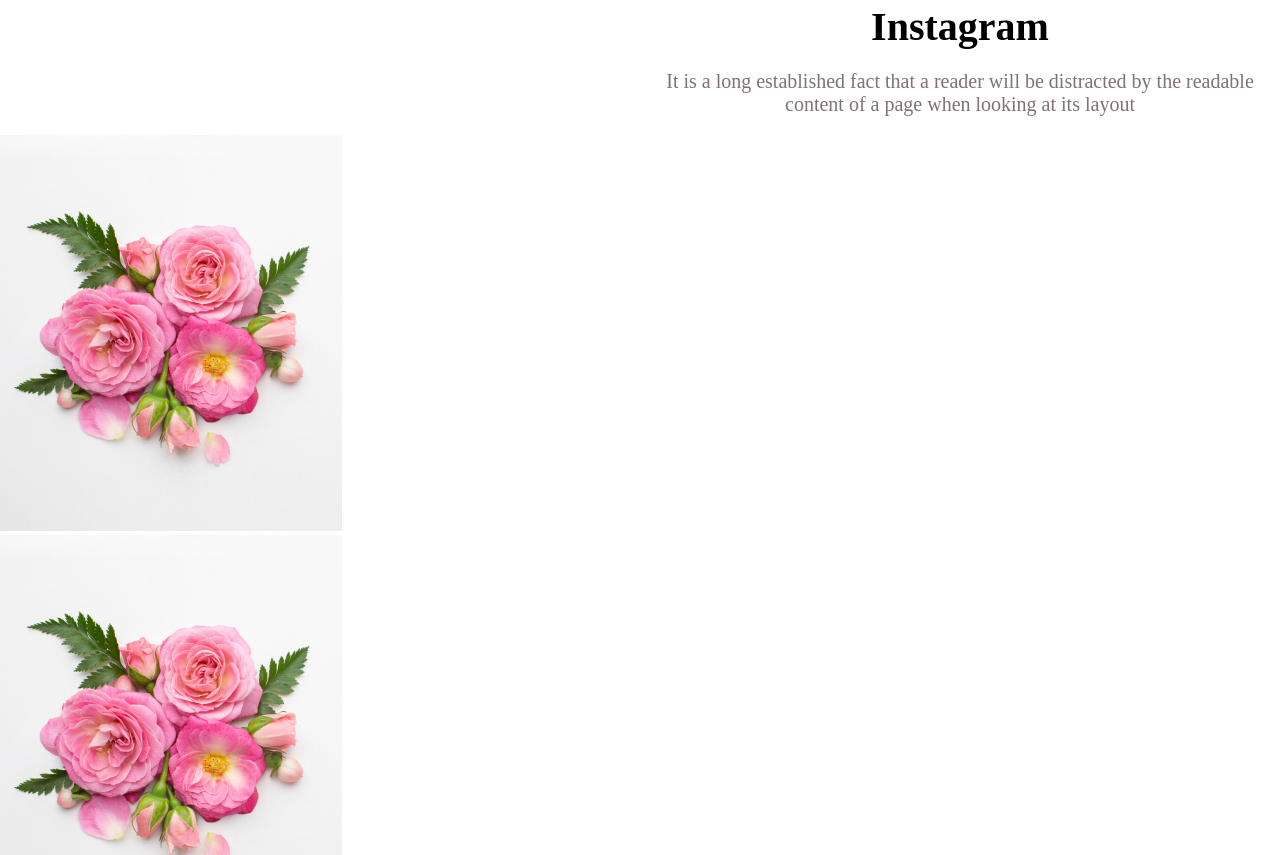
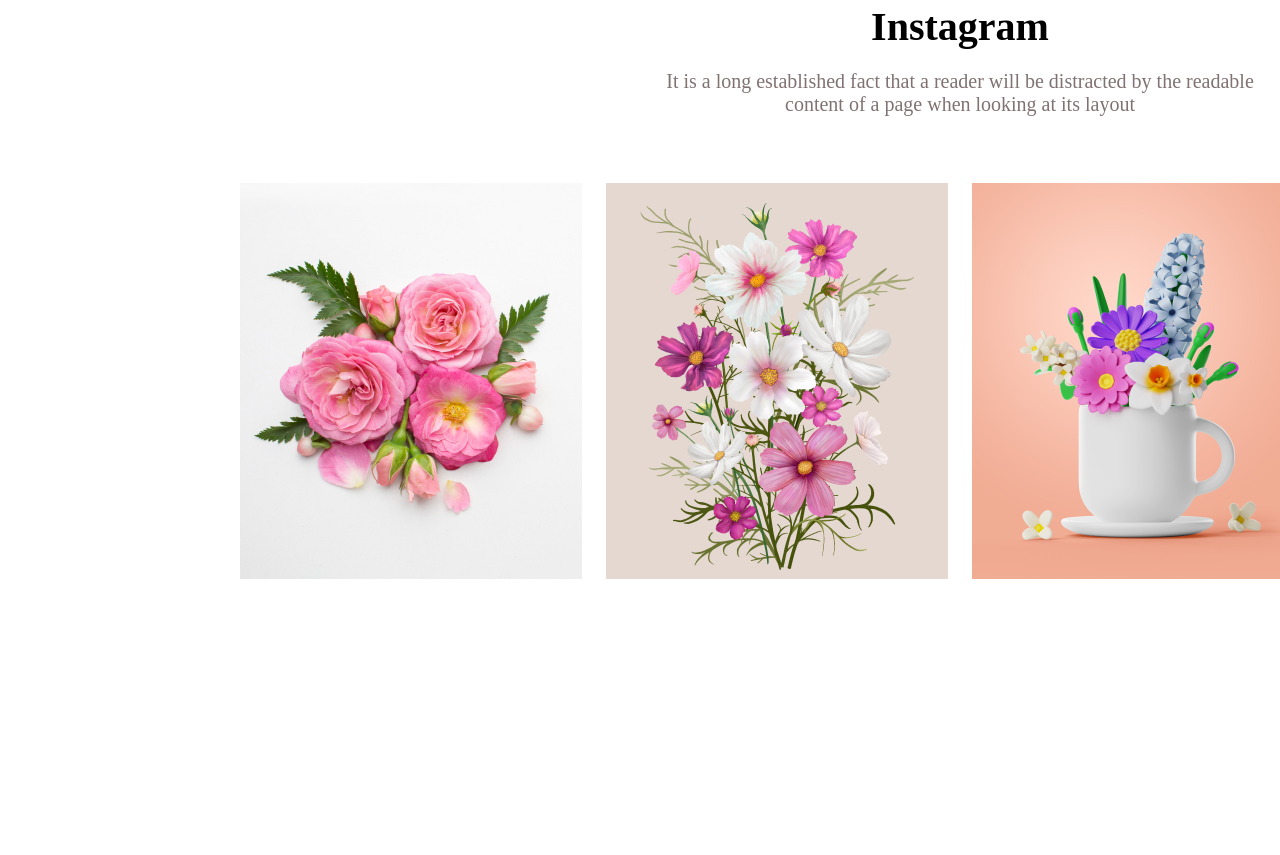
Before and after one commit to mohammad-meraj/first-assignment, a plain HTML site: page index.html in a window 1280 px wide. Shown: the part 3094-3949 px from the top of the page. After the commit the page ends 3775 px from the top, so only its background shows below. Drawn offline with Linux system fonts and the light colour scheme.

Commit message:
intagram section

```diff
--- a/index.html
+++ b/index.html
@@ -66,9 +66,9 @@
             </div>
             <div class="insta-frame">
                 <div class="insta-photo"><img src="./Flower Asset/Flower 01.png" alt="" class="insta-flower"></div>
-                <div class="insta-photo"><img src="./Flower Asset/Flower 01.png" alt="" class="insta-flower"></div>
-                <div class="insta-photo"><img src="./Flower Asset/Flower 01.png" alt="" class="insta-flower"></div>
-                <div class="insta-photo"><img src="./Flower Asset/Flower 01.png" alt="" class="insta-flower"></div>
+                <div class="insta-photo"><img src="./Flower Asset/Rectangle 4.png" alt="" class="insta-flower"></div>
+                <div class="insta-photo"><img src="./Flower Asset/Rectangle 5.png" alt="" class="insta-flower"></div>
+                <div class="insta-photo"><img src="./Flower Asset/Rectangle 6.png" alt="" class="insta-flower"></div>
             </div>
         </section>
 
--- a/style/style.css
+++ b/style/style.css
@@ -101,7 +101,7 @@ span{
     color: rgb(59, 50, 50);
 }
 .feature-icon{
-    width: 1420px;
+    width: 1440px;
     height: 320px;
     margin-left: 240px;
     background-color: aquamarine;
@@ -145,3 +145,18 @@ span{
     font-weight: 500;
     margin-top: 30px;
 }
+/* star instagram section */
+.insta-frame{
+    width: 1440px;
+    height: 396px;
+    margin: 50px 0px 100px 240px;
+    /* margin-left: 240px;
+    margin-top: 50px; */
+    display: flex;
+    justify-content: space-between;
+    align-items: center;
+}
+.insta-flower{
+    width: 342px;
+    height: 396px;
+}
```
